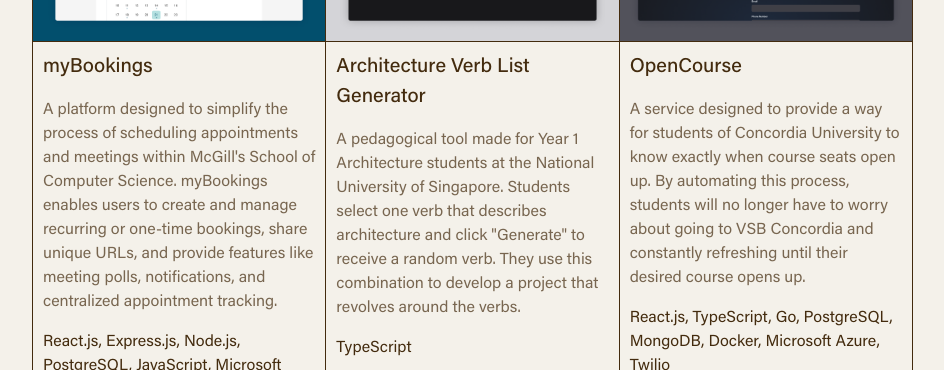
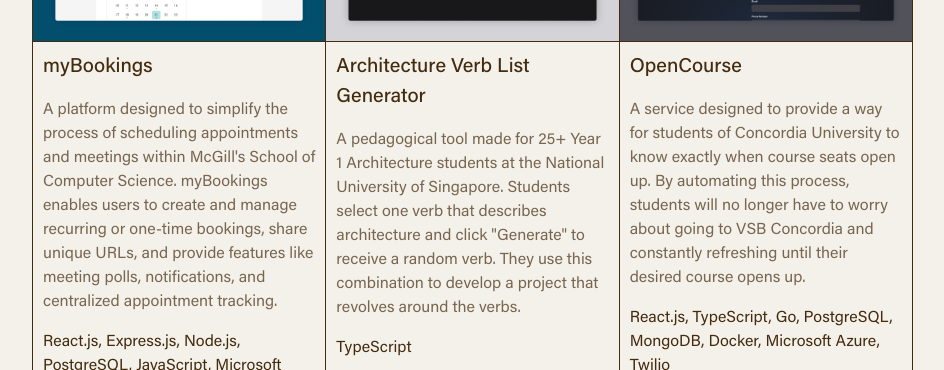
Before and after one commit to ReiKong/personal-website-2, a Next.js app: page / in a window 1280 px wide. Shown: the part 3860-4230 px from the top of the page, without its empty margins (328-1272 px from the left). Built offline with nearby package versions, Linux system fonts and the light colour scheme; a web font is replaced by a local one.

Commit message:
Update projects info

```diff
--- a/data/projectsData.js
+++ b/data/projectsData.js
@@ -24,7 +24,7 @@
         links: [["#", "Demo"]],
         projectLink: "https://architecture-verb-list.netlify.app/",
         githubLink: "https://github.com/ReiKong/architecture-verb-list-generator",
-        description: "A pedagogical tool made for Year 1 Architecture students at the National University of Singapore. Students select one verb that describes architecture and click \"Generate\" to receive a random verb. They use this combination to develop a project that revolves around the verbs.",
+        description: "A pedagogical tool made for 25+ Year 1 Architecture students at the National University of Singapore. Students select one verb that describes architecture and click \"Generate\" to receive a random verb. They use this combination to develop a project that revolves around the verbs.",
         techStack: "TypeScript",
     },
     {
```
